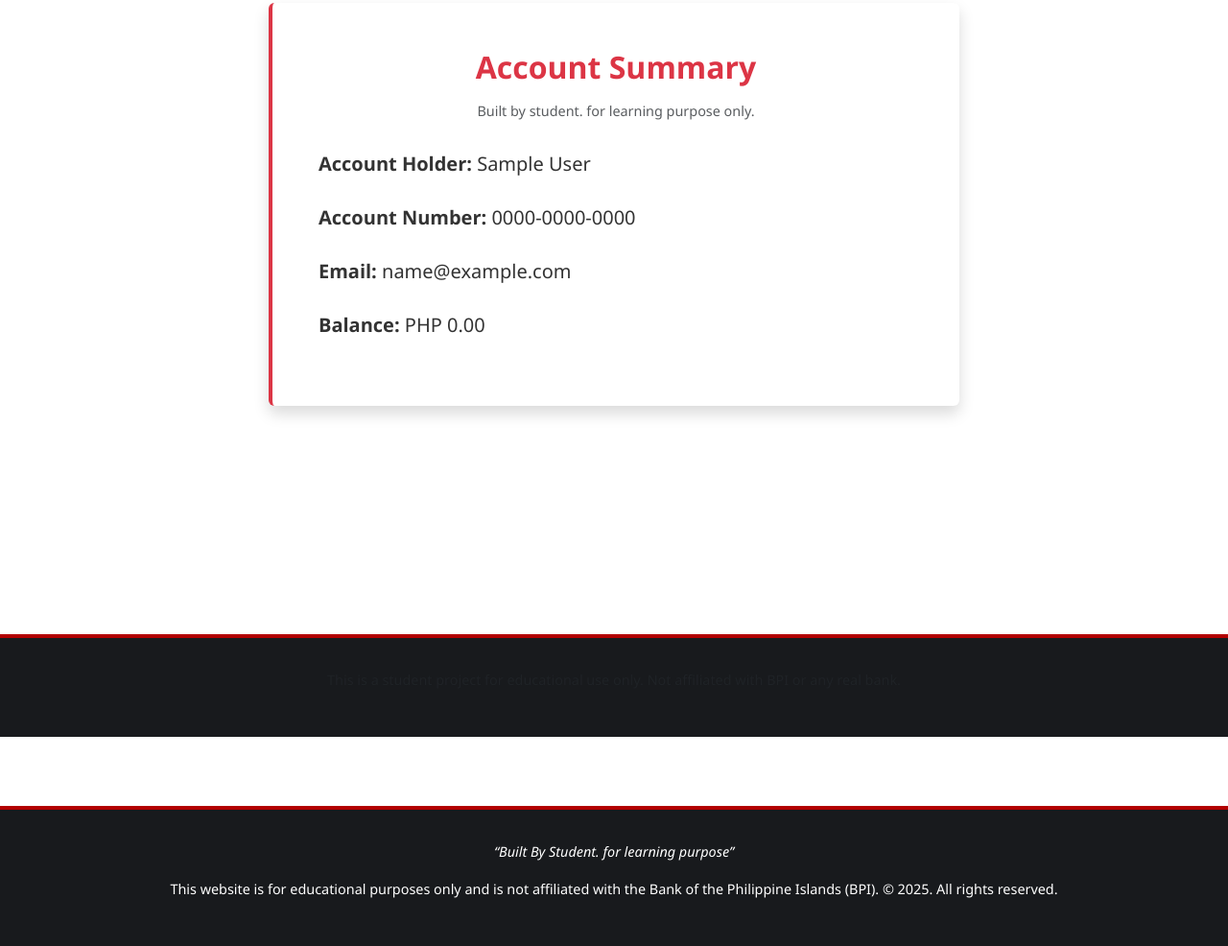
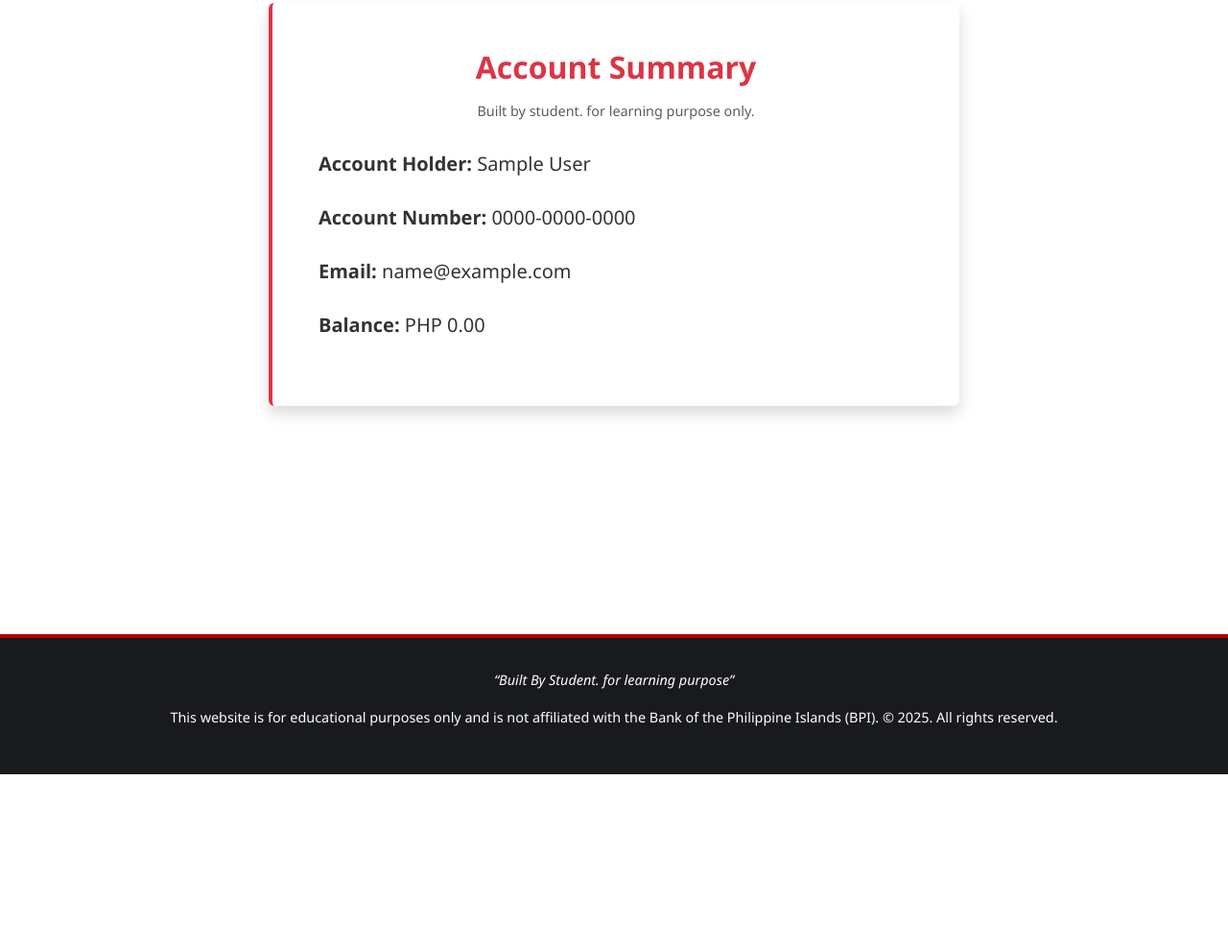
Before and after one commit to MariaaChua22/See.FinalProject, a plain HTML site: page viewaccount.html in a window 1280 px wide. Shown: the part 260-1246 px from the top of the page at 96% size. After the commit the page ends 1067 px from the top, so only its background shows below. Drawn offline with nearby package versions, Linux system fonts and the light colour scheme; sample sign-in values are in the browser's storage.

Commit message:
Update viewaccount.html

```diff
--- a/viewaccount.html
+++ b/viewaccount.html
@@ -57,9 +57,10 @@
 </main>
 
 <!-- Footer -->
-<footer class="text-center text-muted mt-5 mb-4">
-  <p>This is a student project for educational use only. Not affiliated with BPI or any real bank.</p>
-</footer>
+ <footer>
+    <p><em>“Built By Student. for learning purpose”</em></p>
+    <p>This website is for educational purposes only and is not affiliated with the Bank of the Philippine Islands (BPI). © 2025. All rights reserved.</p>
+  </footer>
 
 <!-- Script -->
 <script>
@@ -83,10 +84,6 @@
   }
 </script>
 
-  <footer>
-    <p><em>“Built By Student. for learning purpose”</em></p>
-    <p>This website is for educational purposes only and is not affiliated with the Bank of the Philippine Islands (BPI). © 2025. All rights reserved.</p>
-  </footer>
 <!-- Bootstrap JS -->
 <script src="https://cdn.jsdelivr.net/npm/bootstrap@5.3.6/dist/js/bootstrap.bundle.min.js"></script>
 
```
